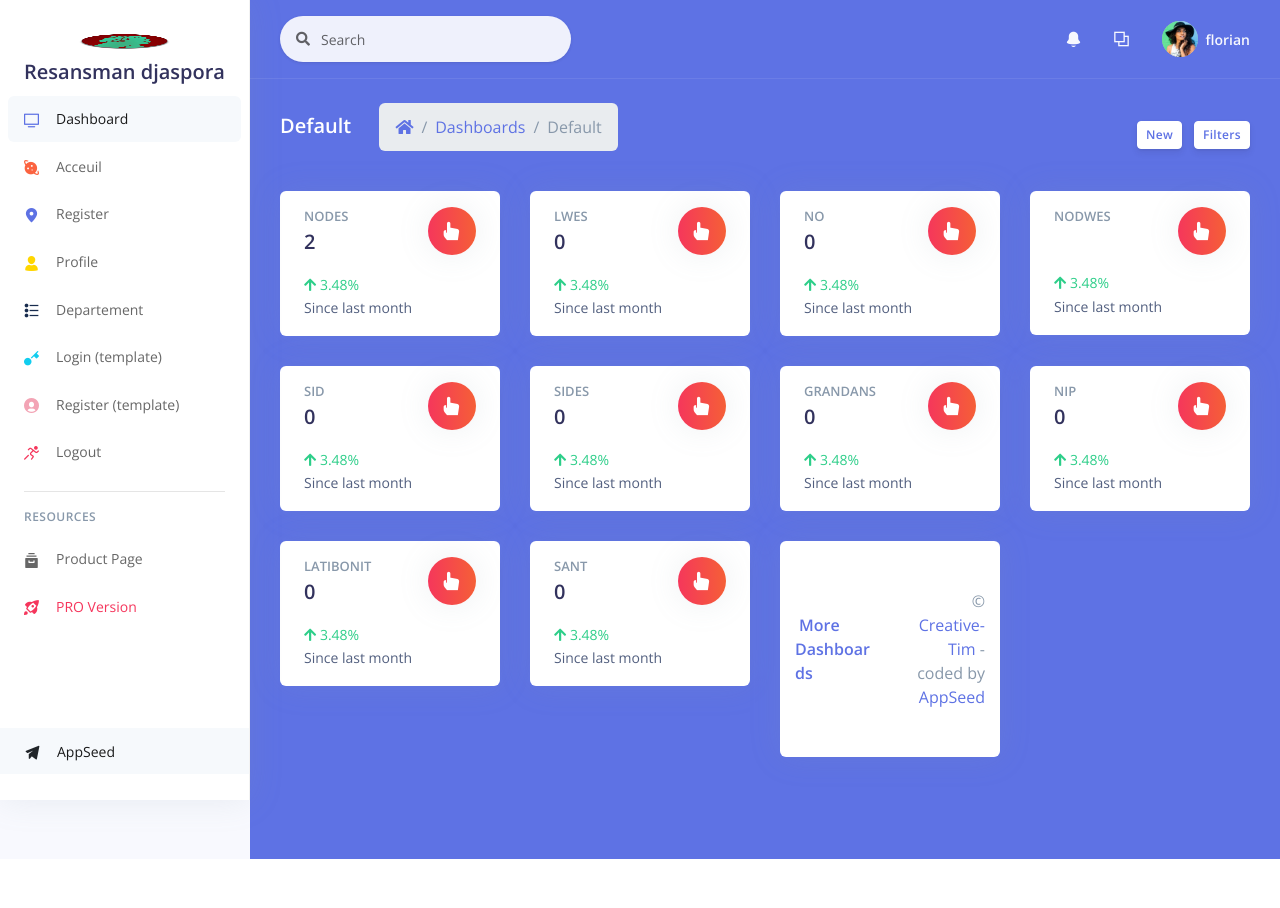
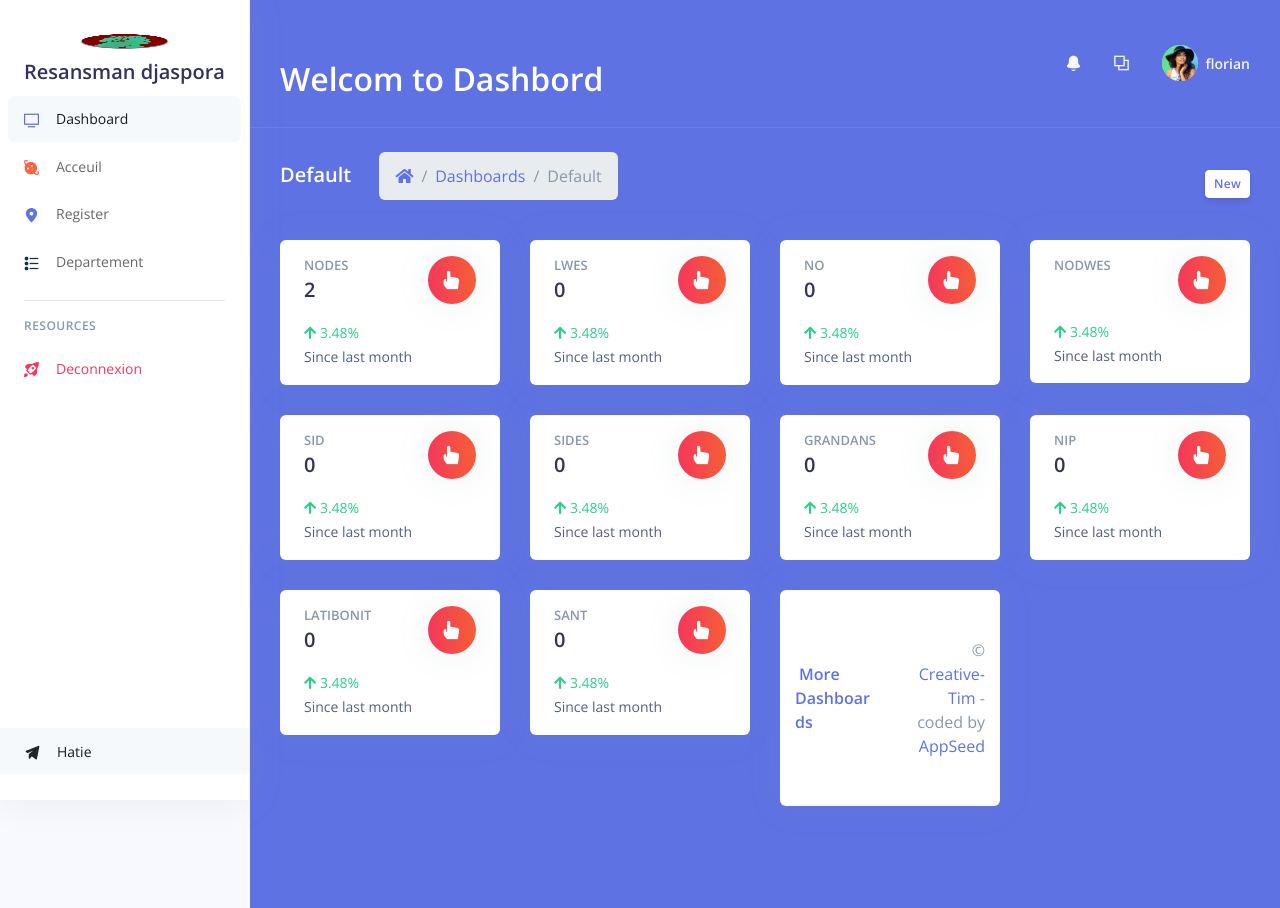
Before and after one commit to Dev-Florian-Diangongo/HAITI, a Django app: page /dashbord/ in a window 1280 px wide. Before the commit the page ends 859 px from the top, so only its background shows below. Run offline with Django 5.2, Linux system fonts and the light colour scheme; a user stored in the database is signed in; data comes from the database, SQL or seed files in the repository; both versions use the stored data as it was after the commit; data that the repository does not hold is empty; some libraries are stand-ins or nearby versions.

Commit message:
j'ai enlenvé toutes les ordures qui nous servent a rien

```diff
--- a/hait/settings.py
+++ b/hait/settings.py
@@ -28,6 +28,7 @@ INSTALLED_APPS = [
     'django.contrib.staticfiles',
     'home',
     'superuser_login',
+    'rest_framework',
 ]
 
 MIDDLEWARE = [
--- a/home/templates/home/index.html
+++ b/home/templates/home/index.html
@@ -22,8 +22,7 @@
               </nav>
             </div>
             <div class="col-lg-6 col-5 text-right">
-              <a href="#" class="btn btn-sm btn-neutral">New</a>
-              <a href="#" class="btn btn-sm btn-neutral">Filters</a>
+              <a href="{% url 'register' %}" class="btn btn-sm btn-neutral">New</a>
             </div>
           </div>
           <!-- Card stats -->
--- a/home/templates/includes/navigation.html
+++ b/home/templates/includes/navigation.html
@@ -2,21 +2,7 @@
   <div class="container-fluid">
     <div class="collapse navbar-collapse" id="navbarSupportedContent">
       <!-- Search form -->
-
-
-      <form class="navbar-search navbar-search-light form-inline mr-sm-3" id="navbar-search-main">
-        <div class="form-group mb-0">
-          <div class="input-group input-group-alternative input-group-merge">
-            <div class="input-group-prepend">
-              <span class="input-group-text"><i class="fas fa-search"></i></span>
-            </div>
-            <input class="form-control" placeholder="Search" type="text">
-          </div>
-        </div>
-        <button type="button" class="close" data-action="search-close" data-target="#navbar-search-main" aria-label="Close">
-          <span aria-hidden="true">×</span>
-        </button>
-      </form>
+      <h1 style="color:white;margin-top:4%;font-size:2.5vw;" >  Welcom to Dashbord </h1>
       <!-- Navbar links -->
       <ul class="navbar-nav align-items-center  ml-md-auto ">
         <li class="nav-item d-xl-none">
@@ -41,7 +27,7 @@
           <div class="dropdown-menu dropdown-menu-xl  dropdown-menu-right  py-0 overflow-hidden">
             <!-- Dropdown header -->
             <div class="px-3 py-3">
-              <h6 class="text-sm text-muted m-0">You have <strong class="text-primary">13</strong> notifications.</h6>
+
             </div>
             <!-- List group -->
             <div class="list-group list-group-flush">
--- a/home/templates/includes/sidenav.html
+++ b/home/templates/includes/sidenav.html
@@ -32,37 +32,15 @@
               <span class="nav-link-text">Register</span>
             </a>
           </li>
-          <li class="nav-item">
-            <a class="nav-link {% if 'profile' in segment %} active {% endif %}" href="/profile.html">
-              <i class="ni ni-single-02 text-yellow"></i>
-              <span class="nav-link-text">Profile</span>
-            </a>
-          </li>
+
           <li class="nav-item">
             <a class="nav-link {% if 'tables' in segment %} active {% endif %}" href="{% url 'model_counts_view' %}">
               <i class="ni ni-bullet-list-67 text-default"></i>
               <span class="nav-link-text">Departement</span>
             </a>
           </li>
-          <li class="nav-item">
-            <a class="nav-link" href="/login.html">
-              <i class="ni ni-key-25 text-info"></i>
-              <span class="nav-link-text">Login (template)</span>
-            </a>
-          </li>
-          <li class="nav-item">
-            <a class="nav-link" href="/register.html">
-              <i class="ni ni-circle-08 text-pink"></i>
-              <span class="nav-link-text">Register (template)</span>
-            </a>
-          </li>
 
-          <li class="nav-item">
-            <a class="nav-link" href="{% url 'register' %}">
-              <i class="ni ni-user-run text-red"></i>
-              <span class="nav-link-text">Logout</span>
-            </a>
-          </li>
+
         </ul>
         <!-- Divider -->
         <hr class="my-3">
@@ -73,30 +51,23 @@
         <!-- Navigation -->
         <ul class="navbar-nav mb-md-3">
 
-          <li class="nav-item">
-            <a class="nav-link"
-               target="_blank"
-               href="https://appseed.us/admin-dashboards/django-dashboard-argon">
-              <i class="ni ni-archive-2"></i>
-              <span class="nav-link-text">Product Page</span>
-            </a>
-          </li>
+
 
           <li class="nav-item">
             <a class="nav-link"
                target="_blank"
-               href="https://appseed.us/admin-dashboards/django-dashboard-argon-pro">
+               href="{% url 'deconnexion' %}">
               <i class="ni ni-spaceship text-red"></i>
-              <span class="nav-link-text text-red">PRO Version</span>
+              <span class="nav-link-text text-red">Deconnexion</span>
             </a>
           </li>
 
           <li class="nav-item">
             <a class="nav-link active active-pro"
                target="_blank"
-               href="http://appseed.us">
+               href="{% url 'home' %}">
               <i class="ni ni-send text-dark"></i>
-              <span class="nav-link-text">AppSeed</span>
+              <span class="nav-link-text">Hatie</span>
             </a>
           </li>
         </ul>
--- a/home/templates/layouts/base-fullscreen.html
+++ b/home/templates/layouts/base-fullscreen.html
@@ -18,7 +18,7 @@
   <link rel="canonical" href="https://appseed.us/admin-dashboards/django-dashboard-argon">
 
   <title>
-    Django Argon Dashboard - {% block title %} Open-Source Admin Panel {% endblock %} | AppSeed
+   Argon Dashboard - {% block title %} Hatie {% endblock %} | AppSeed
   </title>
 
   <link rel="icon" href="/static/assets/img/brand/favicon.png" type="image/png">
--- a/home/templates/layouts/base.html
+++ b/home/templates/layouts/base.html
@@ -22,7 +22,7 @@
   <link rel="canonical" href="https://appseed.us/admin-dashboards/django-dashboard-argon">
 
   <title>
-    Django Argon Dashboard - {% block title %} Open-Source Admin Panel {% endblock %} | AppSeed
+     Dashboard - {% block title %} Hatie {% endblock %} | AppSeed
   </title>
 
   <!-- Favicon - loaded as static -->
--- a/superuser_login/urls.py
+++ b/superuser_login/urls.py
@@ -1,7 +1,10 @@
 # superuser_login/urls.py
 from django.urls import path
-from .views import superuser_login
+from .views import superuser_login,deconnexion
 
 urlpatterns = [
-    path('dashbord/', superuser_login, name='superuser_login'),
+    path('dashbord/', superuser_login, name='login'),
+    path('deconnexion/', deconnexion, name='deconnexion'),
+
+
 ]
```
Also changed, not shown: superuser_login/views.py (+6 -5 lines), db.sqlite3, 2 other files.
